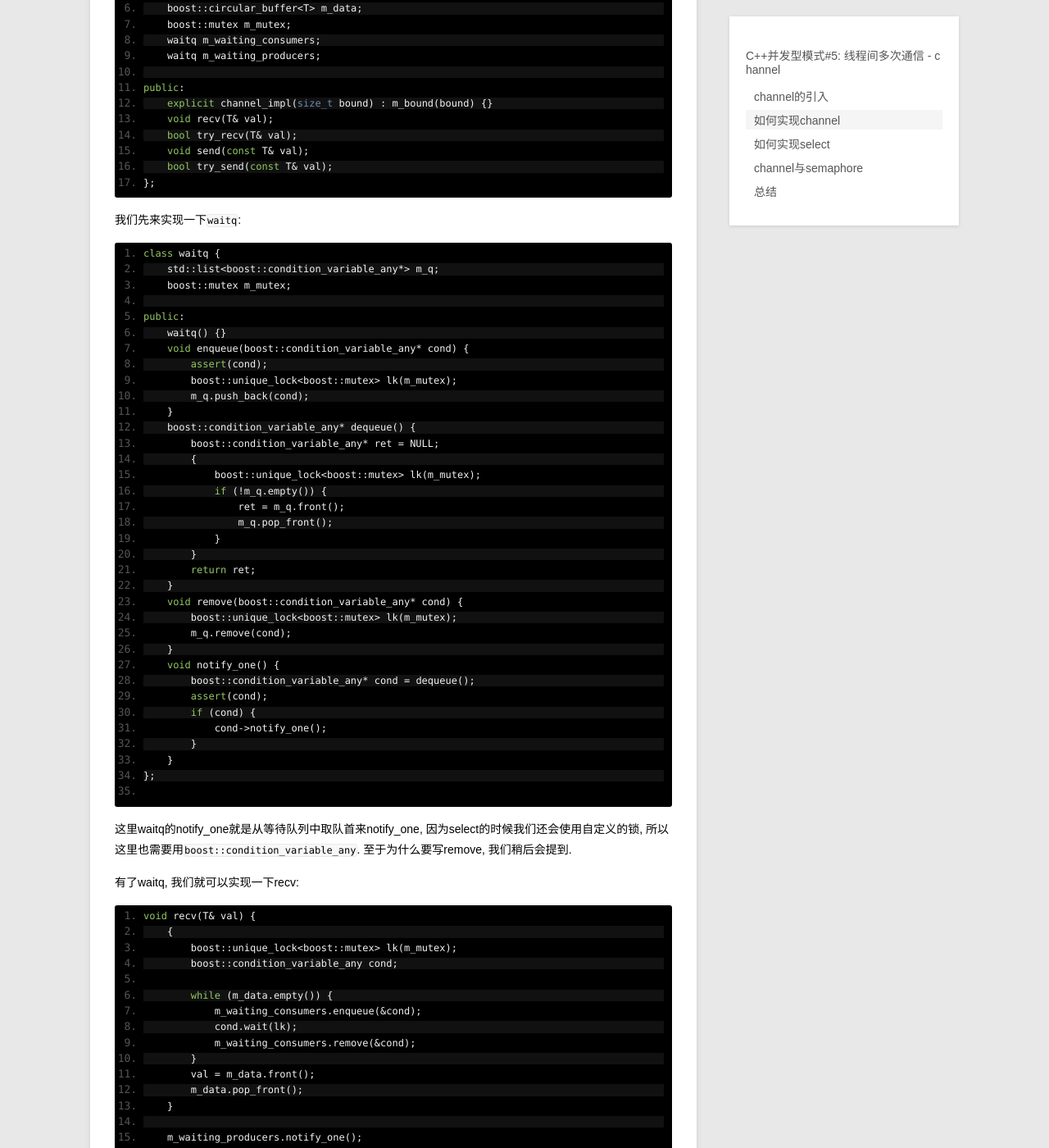
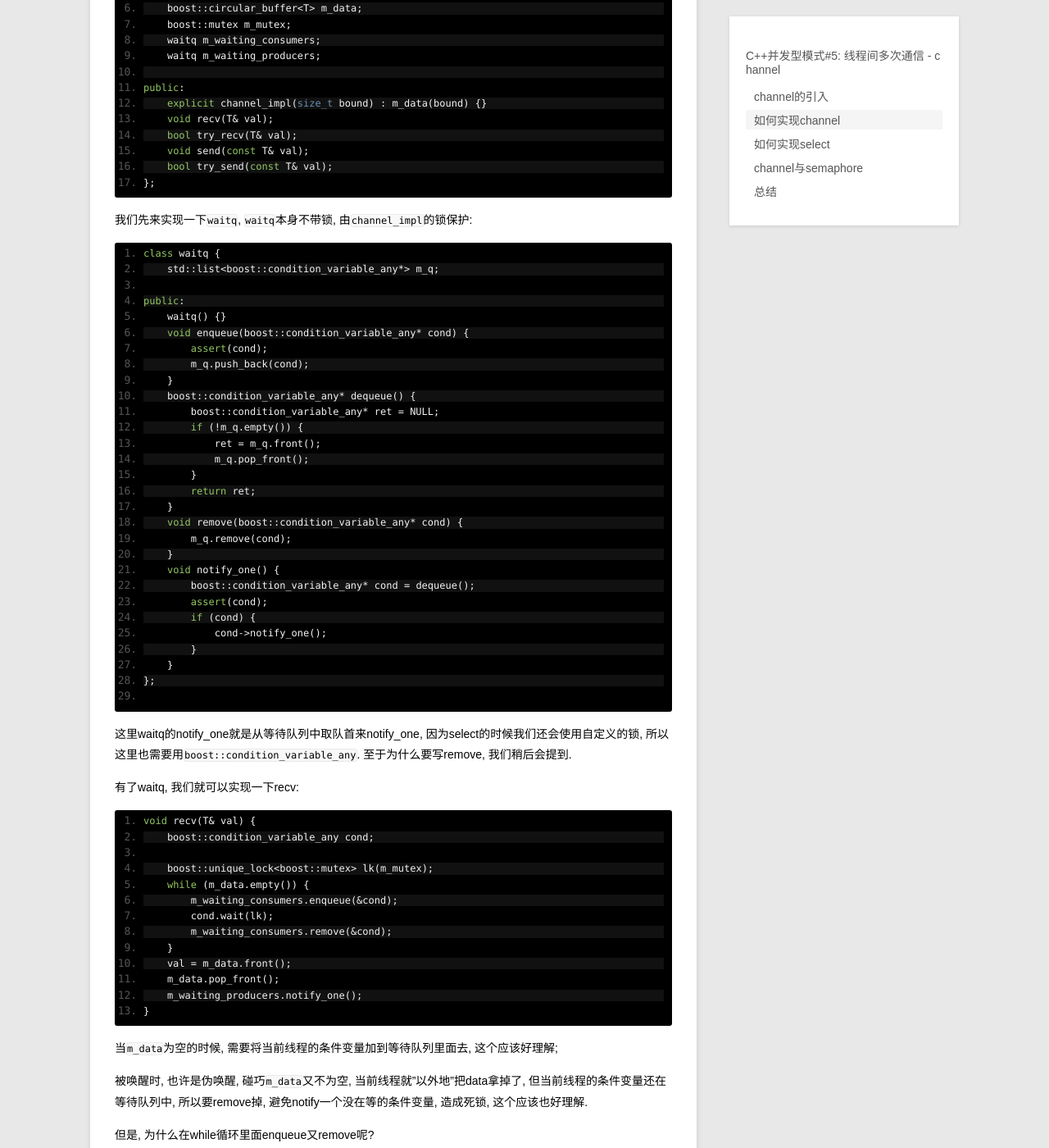
Before and after one commit to DengZuoheng/DengZuoheng.github.io, a Jekyll site: the page built from _posts/blog/2018-12-02-cpp-concurency-pattern-5-channel.md, in a window 1280 px wide and 1400 px high, scrolled down 3393 px. Shown: the whole window at 82% size. Built offline with Jekyll 4.4.1, drawn with Linux system fonts in a browser that asks for light colours; comment, search, counter and statistics services are not loaded; some of the changed text lies outside the part shown.

Commit message:
fix a channel issue

```diff
--- a/_posts/blog/2018-12-02-cpp-concurency-pattern-5-channel.md
+++ b/_posts/blog/2018-12-02-cpp-concurency-pattern-5-channel.md
@@ -161,7 +161,7 @@ class channel_impl : boost::noncopyable {
     waitq m_waiting_producers;
 
 public:
-    explicit channel_impl(size_t bound) : m_bound(bound) {}
+    explicit channel_impl(size_t bound) : m_data(bound) {}
     void recv(T& val);
     bool try_recv(T& val);
     void send(const T& val);
@@ -170,33 +170,27 @@ public:
 ~~~
 
 
-我们先来实现一下`waitq`:
+我们先来实现一下`waitq`, `waitq`本身不带锁, 由`channel_impl`的锁保护:
 
 ~~~
 class waitq {
     std::list<boost::condition_variable_any*> m_q;
-    boost::mutex m_mutex;
 
 public:
     waitq() {}
     void enqueue(boost::condition_variable_any* cond) {
         assert(cond);
-        boost::unique_lock<boost::mutex> lk(m_mutex);
         m_q.push_back(cond);
     }
     boost::condition_variable_any* dequeue() {
         boost::condition_variable_any* ret = NULL;
-        {
-            boost::unique_lock<boost::mutex> lk(m_mutex);
-            if (!m_q.empty()) {
-                ret = m_q.front();
-                m_q.pop_front();
-            }
+        if (!m_q.empty()) {
+            ret = m_q.front();
+            m_q.pop_front();
         }
         return ret;
     }
     void remove(boost::condition_variable_any* cond) {
-        boost::unique_lock<boost::mutex> lk(m_mutex);
         m_q.remove(cond);
     }
     void notify_one() {
@@ -216,19 +210,16 @@ public:
 
 ~~~
 void recv(T& val) {
-    {
-        boost::unique_lock<boost::mutex> lk(m_mutex);
-        boost::condition_variable_any cond;
+    boost::condition_variable_any cond;
 
-        while (m_data.empty()) {
-            m_waiting_consumers.enqueue(&cond);
-            cond.wait(lk);
-            m_waiting_consumers.remove(&cond);
-        }
-        val = m_data.front();
-        m_data.pop_front();
+    boost::unique_lock<boost::mutex> lk(m_mutex);
+    while (m_data.empty()) {
+        m_waiting_consumers.enqueue(&cond);
+        cond.wait(lk);
+        m_waiting_consumers.remove(&cond);
     }
-
+    val = m_data.front();
+    m_data.pop_front();
     m_waiting_producers.notify_one();
 }
 ~~~
@@ -257,38 +248,36 @@ m_waiting_consumers.remove(&cond);
 
 ~~~
 bool try_recv(T& val) {
-    {
-        boost::unique_lock<boost::mutex> lk(m_mutex);
-        if (m_data.empty()) {
-            return false;
-        }
-        val = m_data.front();
-        m_data.pop_front();
+    boost::unique_lock<boost::mutex> lk(m_mutex);
+    if (m_data.empty()) {
+        return false;
     }
+    val = m_data.front();
+    m_data.pop_front();
+
     m_waiting_producers.notify_one();
     return true;
 }
 void send(const T& val) {
-    {
-        boost::unique_lock<boost::mutex> lk(m_mutex);
-        boost::condition_variable_any cond;
-        while (m_data.full()) {
-            m_waiting_producers.enqueue(&cond);
-            cond.wait(lk);
-            m_waiting_producers.remove(&cond);
-        }
-        m_data.push_back(val);
+    boost::condition_variable_any cond;
+
+    boost::unique_lock<boost::mutex> lk(m_mutex);
+    while (m_data.full()) {
+        m_waiting_producers.enqueue(&cond);
+        cond.wait(lk);
+        m_waiting_producers.remove(&cond);
     }
+    m_data.push_back(val);
+
     m_waiting_consumers.notify_one();
 }
 bool try_send(const T& val) {
-    {
-        boost::unique_lock<boost::mutex> lk(m_mutex);
-        if (m_data.full()) {
-            return false;
-        }
-        m_data.push_back(val);
+    boost::unique_lock<boost::mutex> lk(m_mutex);
+    if (m_data.full()) {
+        return false;
     }
+    m_data.push_back(val);
+
     m_waiting_consumers.notify_one();
     return true;
 }
@@ -464,6 +454,7 @@ select& recv(channel<T>& chan, T& val, boost::function<void()> callback) {
     return *this;
 }
 template <typename T>
+
 select& send(channel<T>& chan, const T& val, boost::function<void()> callback) {
     boost::shared_ptr<select_case> c(new select_case);
     c->m_mutex = &chan.m_impl->m_mutex;
@@ -475,6 +466,7 @@ select& send(channel<T>& chan, const T& val, boost::function<void()> callback) {
     m_cases.push_back(c);
     return *this;
 }
+
 select& fall(boost::function<void()> callback) {
     boost::shared_ptr<select_case> c(new select_case);
     c->m_type = select_case::DEFAULT_CASE;
```
Also changed, not shown: other parts of _posts/blog/2018-12-02-cpp-concurency-pattern-5-channel.md (+1 -0 lines), _posts/blog/2019-01-14-cpp-concurrency-pattern-8-blocking-queue.md (+9 -9 lines).
